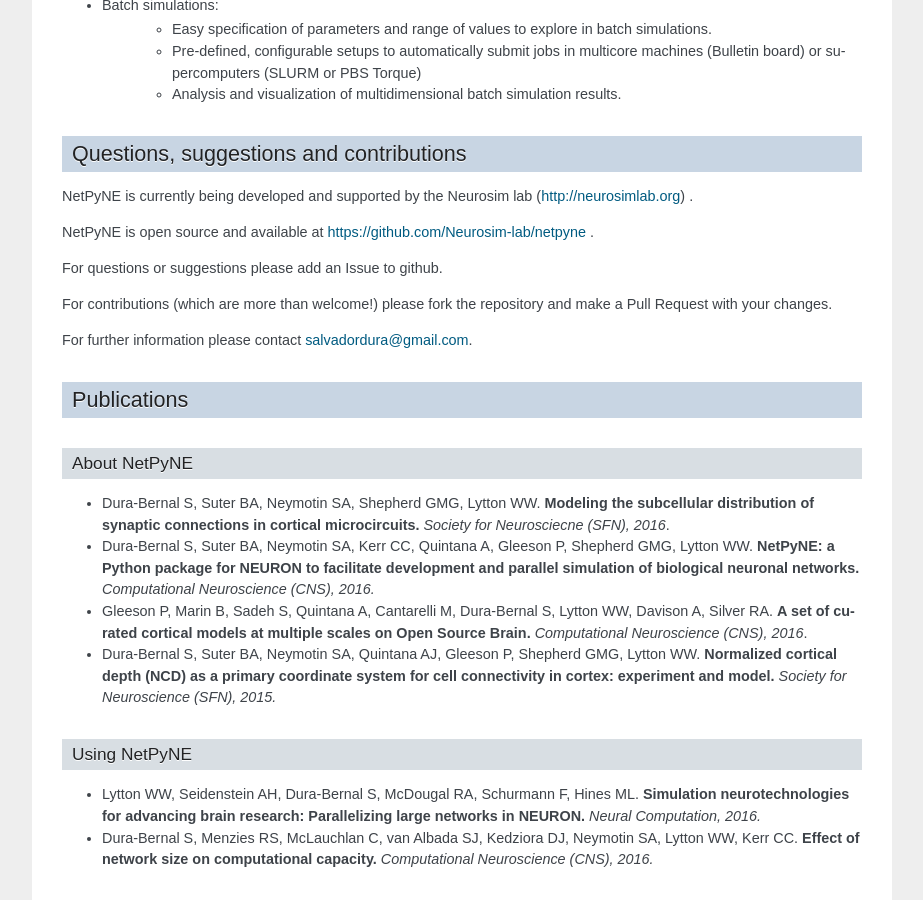
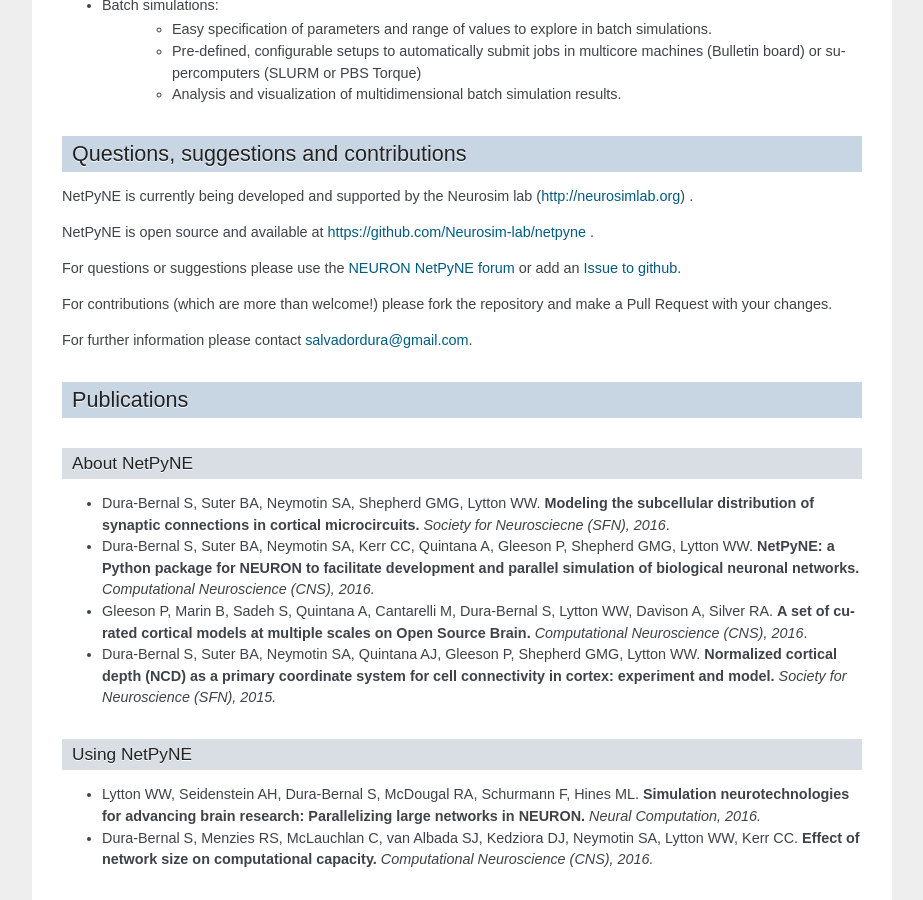
Before and after one commit to suny-downstate-medical-center/netpyne, a Sphinx documentation site: the page built from doc/source/overview.rst, in a window 1280 px wide and 900 px high, scrolled down 3005 px. Shown: the whole window, without its empty margins (198-1121 px from the left). Built offline with Sphinx 7.4.7, drawn with Linux system fonts in a browser that asks for light colours.

Commit message:
added link to Forum in doc overview

```diff
--- a/doc/source/advanced.rst
+++ b/doc/source/advanced.rst
@@ -235,8 +235,8 @@
 .. ------------------------------------------------------------
 
 
-Create population as list of individual cells
-------------------------------------------------
+.. Create population as list of individual cells
+.. ------------------------------------------------
 .. (eg. measured experimentally)
 
 
--- a/doc/source/overview.rst
+++ b/doc/source/overview.rst
@@ -97,7 +97,7 @@
 
 NetPyNE is open source and available at https://github.com/Neurosim-lab/netpyne .
 
-For questions or suggestions please add an Issue to github.
+For questions or suggestions please use the `NEURON NetPyNE forum <https://www.neuron.yale.edu/phpBB/viewforum.php?f=45>`_  or add an `Issue to github <https://github.com/Neurosim-lab/netpyne/issues>`_.
 
 For contributions (which are more than welcome!) please fork the repository and make a Pull Request with your changes.
 
```
